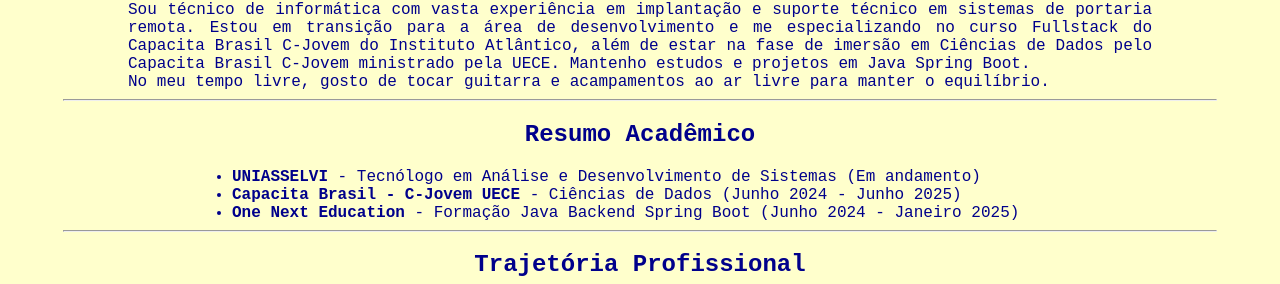
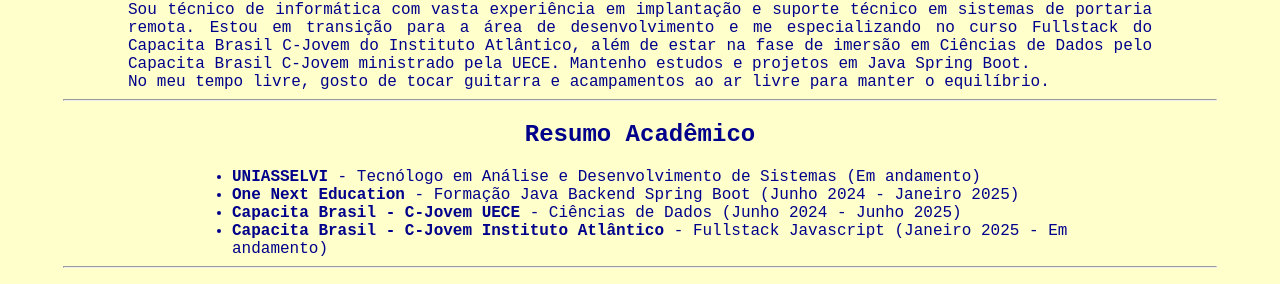
Before and after one commit to Elineison/oficina_01, a plain HTML site: page index.html in a window 1280 px wide. Shown: the part 429-713 px from the top of the page. Drawn offline with Linux system fonts and the light colour scheme.

Commit message:
projeto final

```diff
--- a/index.html
+++ b/index.html
@@ -33,8 +33,9 @@
     </center>
     <ul style="margin: 0 15%; text-align: left;">
       <li><strong>UNIASSELVI</strong> - Tecnólogo em Análise e Desenvolvimento de Sistemas (Em andamento)</li>
+      <li><strong>One Next Education</strong> - Formação Java Backend Spring Boot (Junho 2024 - Janeiro 2025)</li>
       <li><strong>Capacita Brasil - C-Jovem UECE</strong> - Ciências de Dados (Junho 2024 - Junho 2025)</li>
-      <li><strong>One Next Education</strong> - Formação Java Backend Spring Boot (Junho 2024 - Janeiro 2025)</li>
+      <li><strong>Capacita Brasil - C-Jovem Instituto Atlântico</strong> - Fullstack Javascript (Janeiro 2025 - Em andamento)</li>
     </ul>
     <hr width="90%">
 
```
